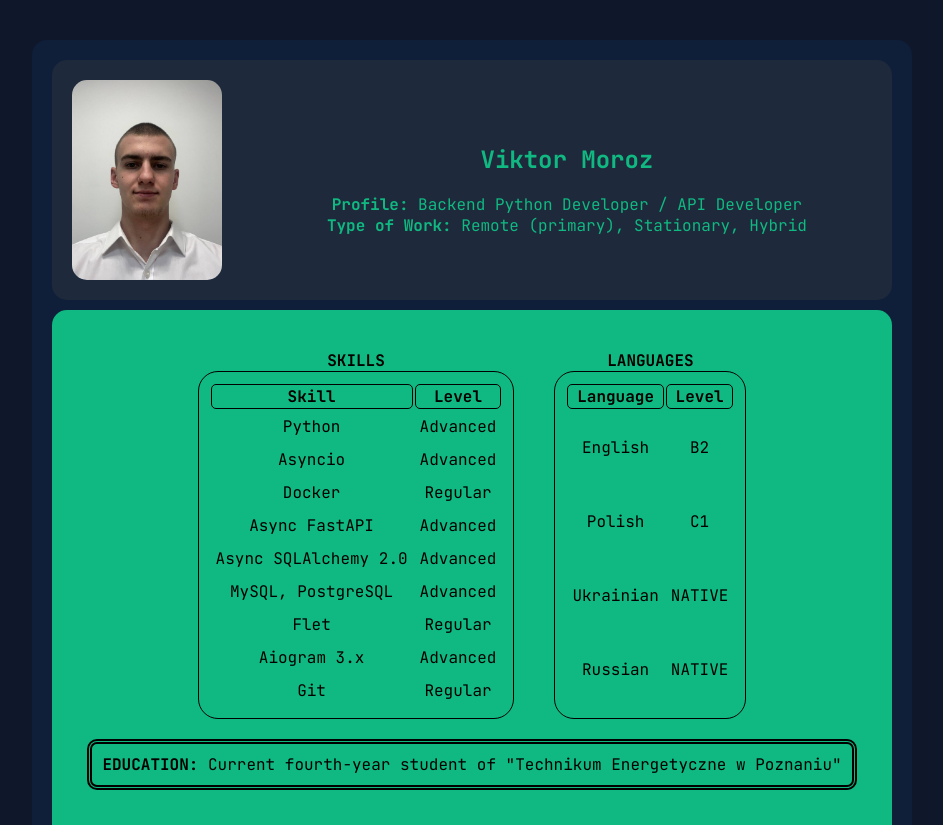
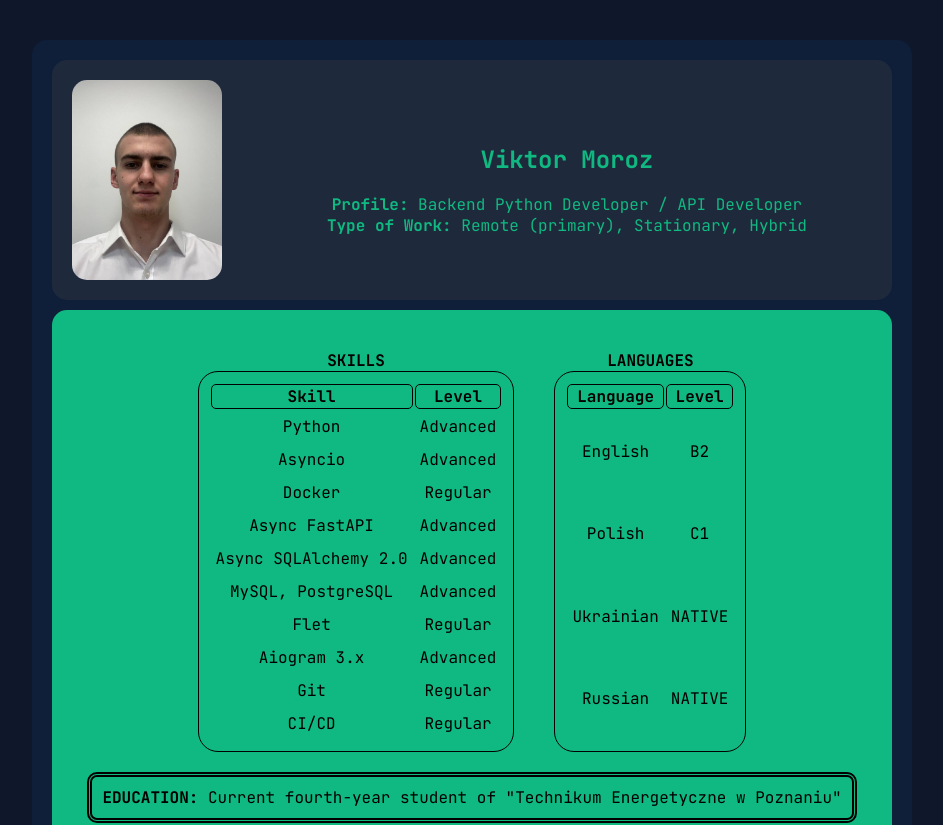
Before and after one commit to morozyyxx-first/MyCV_Card, a React (Vite) app in the folder MyCV_Card/: page / in a window 1280 px wide. Shown: the top 825 px of the page, without its empty margins (168-1111 px from the left). Built offline with nearby package versions, Linux system fonts and the light colour scheme.

Commit message:
add: skill

```diff
--- a/MyCV_Card/src/MainInfo.jsx
+++ b/MyCV_Card/src/MainInfo.jsx
@@ -46,6 +46,10 @@ function Main() {
                         </tr>
                         <tr>
                             <td>Git</td>
+                            <td>Regular</td>
+                        </tr>
+                        <tr>
+                            <td>CI/CD</td>
                             <td>Regular</td>
                         </tr>
                     </tbody>
```
